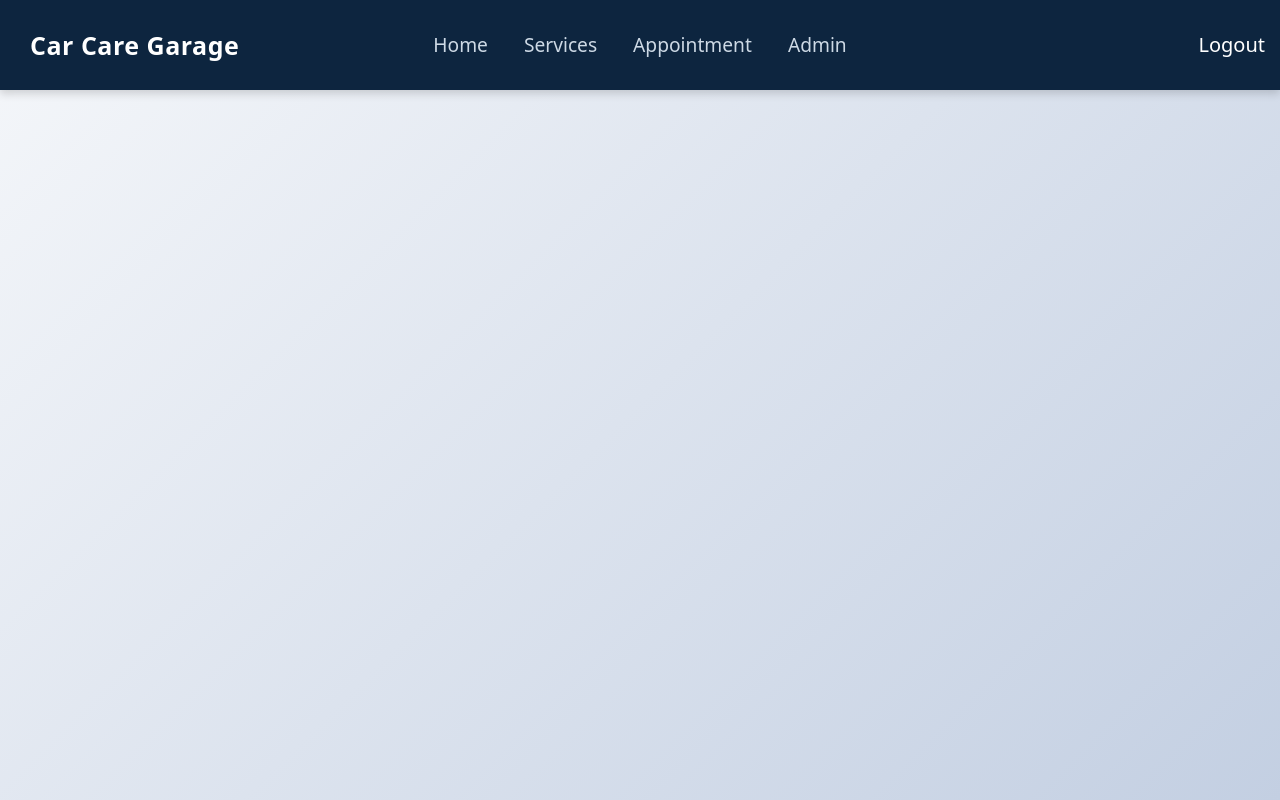
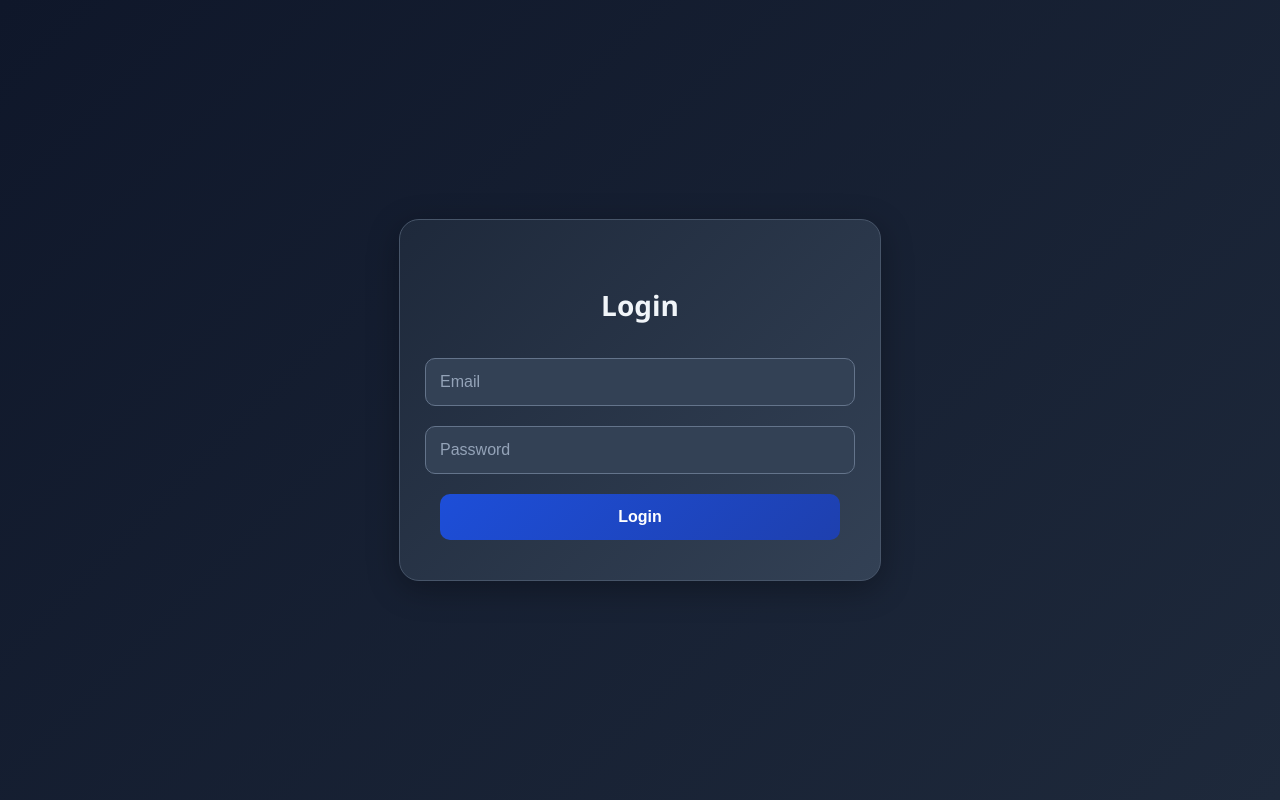
Before and after one commit to dnicodeguzman/CarCare-, a React (Vite) app: page /login in a window 1280 px wide. Built offline with nearby package versions, Linux system fonts and the light colour scheme.

Commit message:
Log In Page

```diff
--- a/src/App.jsx
+++ b/src/App.jsx
@@ -1,27 +1,19 @@
-import { BrowserRouter, Route, Routes } from 'react-router-dom';
+import React from 'react';
+import { BrowserRouter as Router, Routes, Route, Navigate } from 'react-router-dom';
+import LoginPage from './pages/LoginPage.jsx';
 import Home from './pages/Home/Home';
-import Services from './pages/Services/Services.jsx';
-import Appointment from './pages/Appointment/Appointment';
-import Admin from './pages/Admin/Admin';
-import Navbar from './components/Navbar/Navbar';
+import './App.css';
 
-
-function App() {
+const App = () => {
   return (
-    <div className='container'>
-      <BrowserRouter>
-        <Navbar />
-
-        <Routes>
-          <Route path='/' element={<Home />} />
-          <Route path='/home' element={<Home />} />
-          <Route path='/services' element={<Services />} />
-          <Route path='/appointment' element={<Appointment />} />
-          <Route path='/admin' element={<Admin />} />
-        </Routes>
-      </BrowserRouter>
-    </div>
+    <Router>
+      <Routes>
+        <Route path="/login" element={<LoginPage />} />
+        <Route path="/home" element={<Home />} />
+        <Route path="*" element={<Navigate to="/login" />} />
+      </Routes>
+    </Router>
   );
-}
+};
 
 export default App;
--- /dev/null
+++ b/src/pages/LoginPage.css
@@ -0,0 +1,89 @@
+body {
+  margin: 0;
+  background: linear-gradient(135deg, #0f172a 0%, #1e293b 100%);
+  font-family: 'Poppins', sans-serif;
+  color: #e2e8f0;
+}
+
+.login-container {
+  display: flex;
+  justify-content: center;
+  align-items: center;
+  height: 100vh;
+  background: linear-gradient(135deg, #0f172a 0%, #1e293b 100%);
+}
+
+.login-form {
+  background: linear-gradient(135deg, #1e293b 0%, #334155 100%);
+  padding: 40px;
+  border-radius: 20px;
+  box-shadow: 0 8px 32px rgba(0, 0, 0, 0.3);
+  width: 100%;
+  max-width: 400px;
+  display: flex;
+  flex-direction: column;
+  align-items: center;
+  border: 1px solid #475569;
+}
+
+.login-form h2 {
+  margin-bottom: 20px;
+  color: #f1f5f9;
+  font-size: 28px;
+  font-weight: 600;
+}
+
+.login-form input {
+  width: 100%;
+  padding: 14px;
+  margin: 10px 0;
+  border: 1px solid #64748b;
+  border-radius: 10px;
+  font-size: 16px;
+  background-color: #334155;
+  color: #e2e8f0;
+  transition: border-color 0.3s, box-shadow 0.3s;
+}
+
+.login-form input:focus {
+  outline: none;
+  border-color: #3b82f6;
+  box-shadow: 0 0 0 3px rgba(59, 130, 246, 0.1);
+}
+
+.login-form input::placeholder {
+  color: #94a3b8;
+}
+
+.login-form button {
+  width: 100%;
+  padding: 14px;
+  border: none;
+  border-radius: 10px;
+  background: linear-gradient(135deg, #1d4ed8 0%, #1e40af 100%);
+  color: white;
+  font-weight: bold;
+  font-size: 16px;
+  cursor: pointer;
+  transition: background 0.3s, transform 0.2s;
+  margin-top: 10px;
+}
+
+.login-form button:hover {
+  background: linear-gradient(135deg, #1e40af 0%, #1d4ed8 100%);
+  transform: translateY(-2px);
+}
+
+.login-form button:active {
+  transform: translateY(0);
+}
+
+.error-message {
+  color: #ef4444;
+  margin-bottom: 10px;
+  font-size: 14px;
+  background-color: rgba(239, 68, 68, 0.1);
+  padding: 8px 12px;
+  border-radius: 6px;
+  border: 1px solid rgba(239, 68, 68, 0.2);
+}
--- /dev/null
+++ b/src/pages/LoginPage.jsx
@@ -0,0 +1,60 @@
+import React, { useState } from 'react';
+import { useNavigate } from 'react-router-dom';
+import './LoginPage.css';
+
+const LoginPage = () => {
+  const [email, setEmail] = useState('');
+  const [password, setPassword] = useState('');
+  const [error, setError] = useState('');
+  const navigate = useNavigate();
+
+  const handleSubmit = async (e) => {
+    e.preventDefault();
+    setError('');
+
+    try {
+      // ready na for backend
+      const response = await fetch('http://localhost:5000/api/login', {
+        method: 'POST',
+        headers: { 'Content-Type': 'application/json' },
+        body: JSON.stringify({ email, password }),
+      });
+
+      const data = await response.json();
+      if (response.ok) {
+        localStorage.setItem('token', data.token);
+        navigate('/home');
+      } else {
+        setError(data.message || 'Invalid credentials');
+      }
+    } catch (err) {
+      setError('Something went wrong. Please try again later.');
+    }
+  };
+
+  return (
+    <div className="login-container">
+      <form className="login-form" onSubmit={handleSubmit}>
+        <h2>Login</h2>
+        {error && <p className="error-message">{error}</p>}
+        <input
+          type="email"
+          placeholder="Email"
+          value={email}
+          onChange={(e) => setEmail(e.target.value)}
+          required
+        />
+        <input
+          type="password"
+          placeholder="Password"
+          value={password}
+          onChange={(e) => setPassword(e.target.value)}
+          required
+        />
+        <button type="submit">Login</button>
+      </form>
+    </div>
+  );
+};
+
+export default LoginPage;
```
